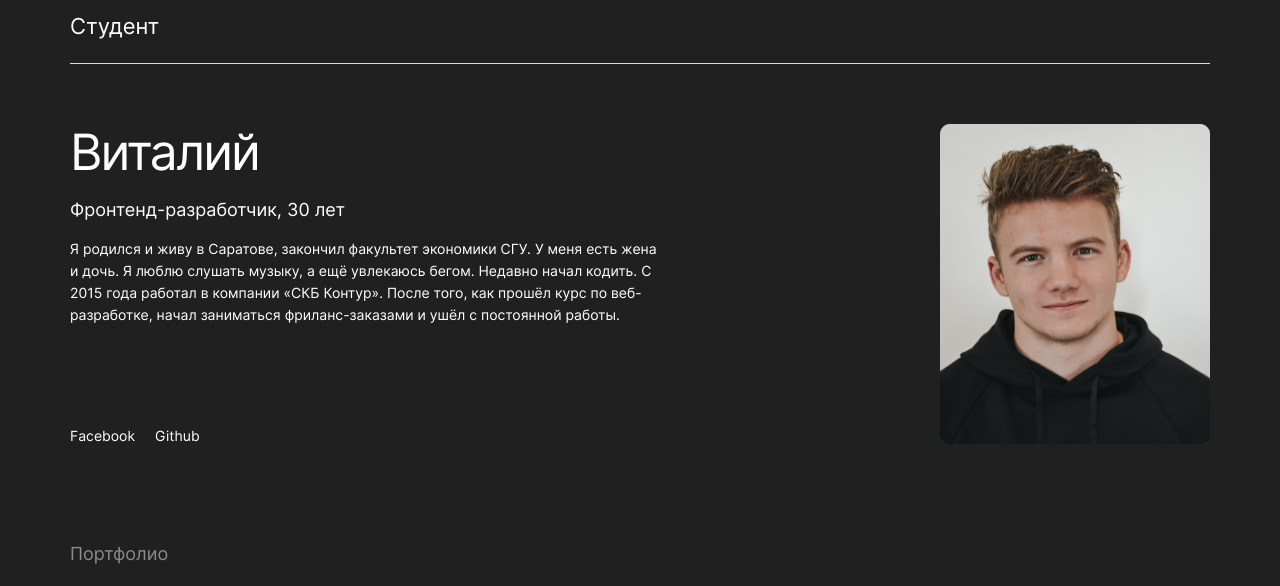
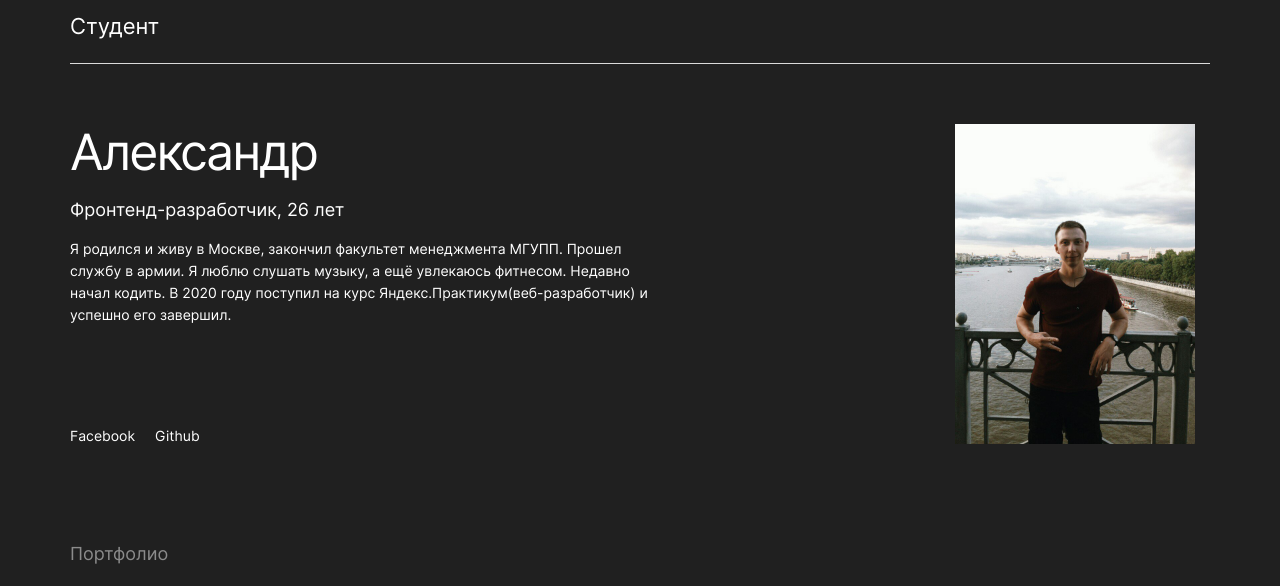
Before and after one commit to smaginalexander/movies-explorer-frontend, a React app: page / in a window 1280 px wide. Shown: the part 2020-2606 px from the top of the page. Built offline with nearby package versions, Linux system fonts and the light colour scheme; no server answers.

Commit message:
profile/fix

```diff
--- a/src/components/AboutMe/AboutMe.css
+++ b/src/components/AboutMe/AboutMe.css
@@ -113,6 +113,7 @@
 }
 
 .aboutMe__image {
+    object-fit: contain;
     width: 270px;
     height: 320px;
 }
--- a/src/components/AboutMe/AboutMe.js
+++ b/src/components/AboutMe/AboutMe.js
@@ -1,22 +1,22 @@
 import React from 'react';
 import './AboutMe.css';
-import portrait from '../../images/portrait.png';
+import portrait from '../../images/avatar.jpg';
 
 function AboutMe() {
     return (
-        <section className="aboutMe">
+        <section id="isme" className="aboutMe">
             <div className="aboutMe__title-container">
                 <p className="aboutMe__title">Студент</p>
             </div>
             <div className="aboutMe__container">
                 <div className="aboutMe__text-container">
                     <div>
-                        <p className="aboutMe__name">Виталий</p>
-                        <p className="aboutMe__subtitle">Фронтенд-разработчик, 30 лет</p>
-                        <p className="aboutMe__text">Я родился и живу в Саратове, закончил факультет экономики СГУ.
-                        У меня есть жена и дочь. Я люблю слушать музыку, а ещё увлекаюсь бегом. Недавно начал кодить.
-                        С 2015 года работал в компании «СКБ Контур». После того, как прошёл курс по веб-разработке,
-                    начал заниматься фриланс-заказами и ушёл с постоянной работы.</p>
+                        <p className="aboutMe__name">Александр</p>
+                        <p className="aboutMe__subtitle">Фронтенд-разработчик, 26 лет</p>
+                        <p className="aboutMe__text">Я родился и живу в Москве, закончил факультет менеджмента МГУПП.
+                        Прошел службу в армии. Я люблю слушать музыку, а ещё увлекаюсь фитнесом. Недавно начал кодить.
+                        В 2020 году поступил на курс Яндекс.Практикум(веб-разработчик) и успешно его завершил.
+                        </p>
                     </div>
                     <div className="aboutMe_links">
                         <a
--- a/src/components/Promo/Promo.js
+++ b/src/components/Promo/Promo.js
@@ -1,6 +1,5 @@
 import React from 'react';
 import './Promo.css';
-import { Link } from 'react-router-dom';
 import earth from '../../images/earth.svg';
 
 
@@ -16,7 +15,7 @@ function Promo() {
                 <img className="promo__image" src={earth} alt="земной шар" />
             </div>
             <div className="promo__button">
-                <Link to="/" className="promo__link">Узнать больше</Link>
+                <a href="#isme" className="promo__link">Узнать больше</a>
             </div>
         </section >
     )
```
Also changed, not shown: README.md, src/images/avatar.jpg (added).
